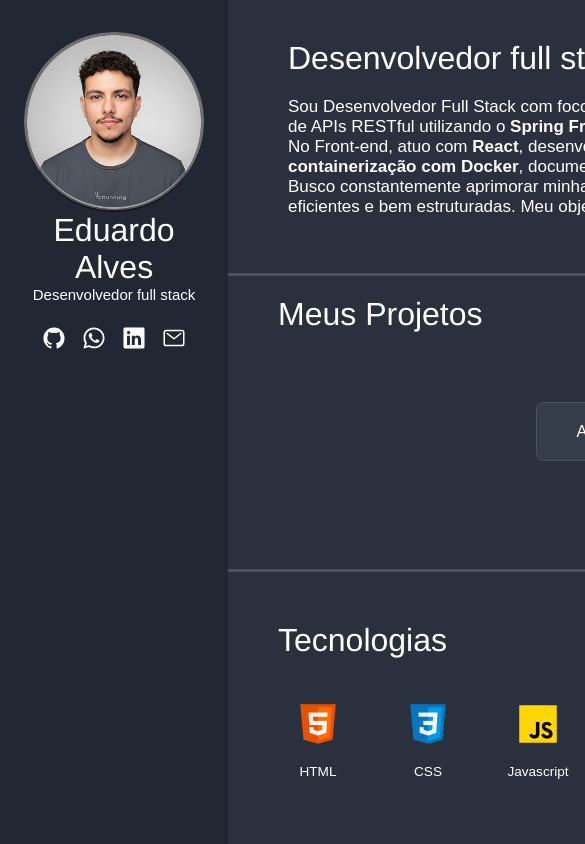
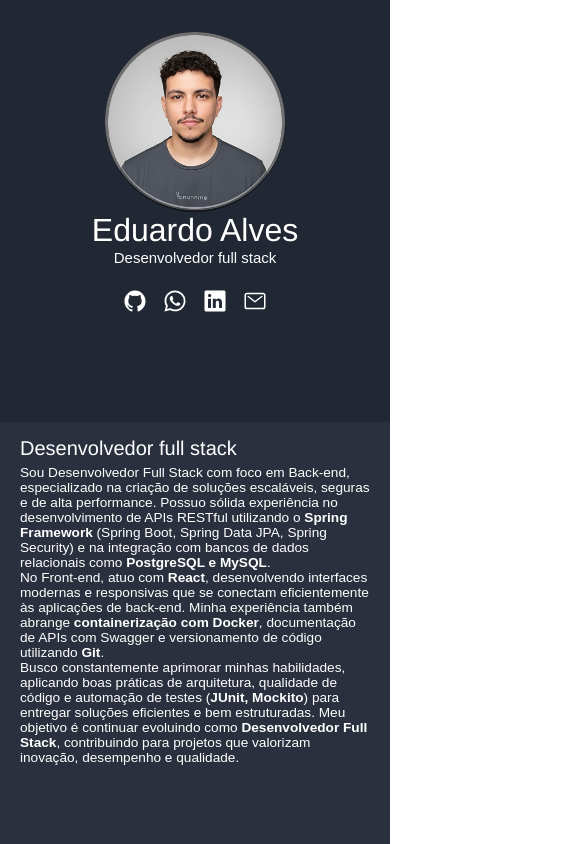
Before and after one commit to coalatz/my-project, a website: page index.html in a window 390 px wide. Shown: the top 844 px of the page, 585 px wide, since content can reach past the window. Drawn offline with nearby package versions, Linux system fonts and the light colour scheme.

Commit message:
responsive

```diff
--- a/style.css
+++ b/style.css
@@ -88,7 +88,7 @@ body h1 {
 }
 
 #description p {
-  width: 1500px;
+  width: auto;
   padding: 0 50px;
   color: white;
   font-family: sans-serif;
@@ -174,3 +174,67 @@ body h1 {
   margin: 20%, 0;
   line-height: 1.2;
 }
+
+@media (max-width: 768px) {
+  #main-container {
+    flex-direction: column;
+  }
+  #left-column {
+    width: 100%;
+    height: auto;
+    margin: auto;
+    min-height: 50vh;
+  }
+
+  #right-column {
+    display: flex;
+    flex-direction: column;
+    width: 100%;
+    height: auto;
+    margin: 0 auto;
+    overflow-y: visible;
+  }
+  #description {
+    min-height: 50vh;
+    display: flex;
+  }
+  #description p {
+    font-size: 3.5vw;
+    padding: 0 10px;
+    flex-direction: column;
+    width: auto;
+  }
+
+  #description h1 {
+    font-size: 20px;
+    margin: 0;
+    padding: 5px 10px;
+  }
+
+  #projects {
+    display: flex;
+    flex-direction: column;
+    height: 100vh;
+  }
+
+  #projects-links {
+    display: flex;
+    flex-direction: column;
+    padding: 5%;
+    margin-top: 0;
+  }
+
+  #projects-links a {
+    margin: 10%;
+  }
+
+  #hard-skills {
+    height: 10vh;
+  }
+  #icons {
+    height: 90vh;
+    flex-wrap: wrap;
+    display: flex;
+    flex-direction: column;
+  }
+}
```
